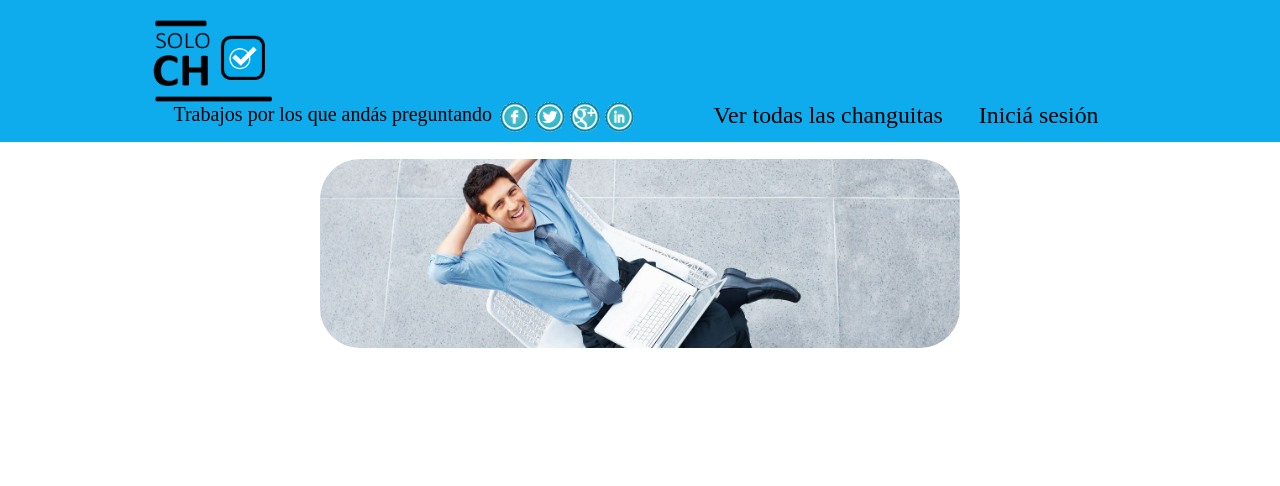
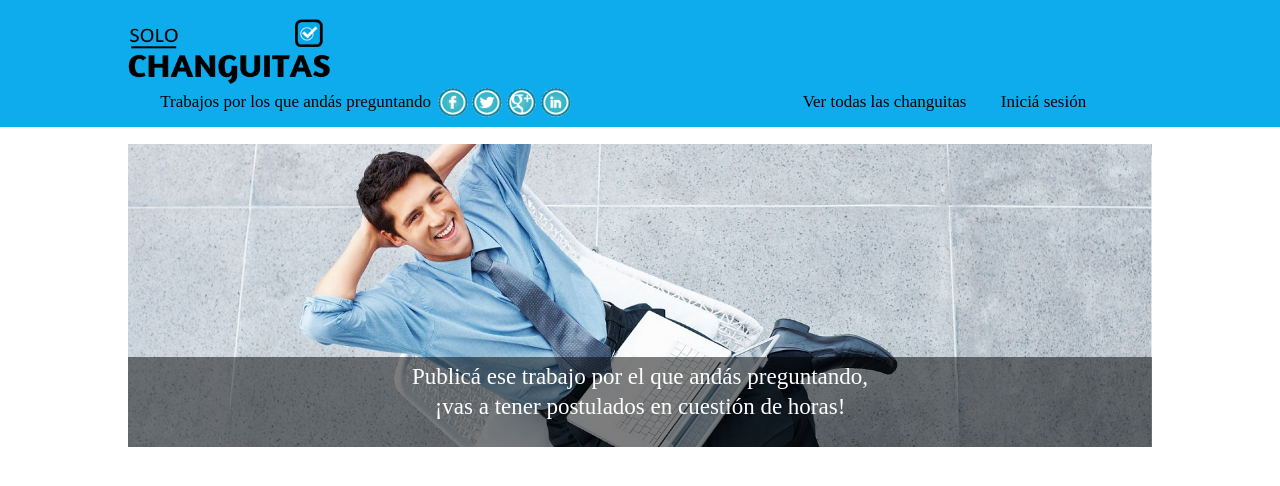
Before and after one commit to apomeran/solochan, a PHP site: page /header.php in a window 1280 px wide. Shown: the top 486 px of the page. Run offline with PHP 8.4, Linux system fonts and the light colour scheme; some libraries are stand-ins or nearby versions; some web fonts are replaced.

Commit message:
Final Header and Slider

```diff
--- a/css/styles.css
+++ b/css/styles.css
@@ -11,16 +11,16 @@
 .slider{
     position: relative;
     overflow: hidden;
-width: 50%;
-/*border:3px solid #333;*/
-border-radius: 40px;
+    width: 100%;
     margin: 0 auto;
     padding: 0;
 
 }
 
 .slider-pic{
-
+width: 80% !important;
+padding-right: 10%;
+padding-left: 10%;
 }
 
 .login-social{
@@ -216,6 +216,8 @@ float:left;
 
 #header .menucontainer{
     margin-right:30px;
+	color:#000000;
+	font-size: 17px ;
 }
 
 .container{
@@ -225,7 +227,7 @@ float:left;
 }
 
 .slogan{
-	font-size: 20px;
+    font-size: 17px;
     margin-top: -2%;
     margin-left: 3%;
 }
--- a/header.php
+++ b/header.php
@@ -38,10 +38,10 @@
 
         <div id="header" >
             <div class="row">
-                <div class="span6" style="margin-left:10%">
+                <div class="span6" style="margin-left:9%">
                     <div class="row">
                         <div class="span6">
-                            <a href="#/inicio" rel="address:/" class="logo"><img width=30% src="img/logo1.png" alt="SoloChanguitas" /></a>
+                            <a href="#/inicio" rel="address:/" class="logo"><img width=43% src="img/logo2c.png" alt="SoloChanguitas" /></a>
 
                             <div class="slogan givemefont">
 
@@ -59,13 +59,13 @@
                     </div>
                 </div>
 
-                <div class="span6" style="position: absolute; right: 5%; margin-top: -40px;">
+                <div class="span6" style="position: absolute; right: 2%; margin-top: -56px;">
                     <p class="como-f">
-						<a class="menucontainer"  style="color: #000000; " href="#/changuitas" rel="address:/changuitas">
+                        <a class="menucontainer"  href="#/changuitas" rel="address:/changuitas">
                             Ver todas las changuitas
                         </a>
                         <?php
-						if(!isset($_SESSION[SesionId]) || $_SESSION[SesionId] == 0)
+                        if (!isset($_SESSION[SesionId]) || $_SESSION[SesionId] == 0)
                             include("panel-login.php");
                         else
                             include("panel-logged.php");
@@ -76,18 +76,30 @@
                 </div>
             </div>
         </div>
-		<!--<script type="text/javascript">//<![CDATA[
-		$(function(){
-			$('#slider div:gt(0)').hide();
-			setInterval(function(){
-			  $('#slider div:first-child').fadeOut(0)
-				 .next('div').fadeIn(1300)
-				 .end().appendTo('#slider');}, 8000);
-		});
-		//]]></script>!-->
+
         <div id="slider" class="slider">
             <div class="slider-pic">
                 <img src="img/slider/1.png"/>
+                <div style="margin: 0 auto;
+                     background-color: rgba(0,0,0,0.5);
+                     height: 90px; position: absolute;
+                     z-index: 1;
+                     bottom: 0;
+                     width: 80%;">
+                    <div class="givemefont" style="margin: 0 auto;
+                         float: none;
+                         font-size: 23px;
+                         font-weight: 1500;
+                         color: #FFFFFF;
+                         width: 100%;
+                         padding-top: 10px; text-align:center">
+
+                        <p>Public&aacute; ese trabajo por el que and&aacute;s preguntando,</p><p>&iexcl;vas a tener postulados en cuesti&oacute;n de horas!</p>
+
+                    </div>
+
                 </div>
             </div>
+
+        </div>
         <div class="container-div" >
```
Also changed, not shown: design/logo2b.png (added), design/logo2c.png (added), img/logo2b.png (added), img/logo2c.png (added), 2 other files. Lines whose indentation alone changed are shown as unchanged.
